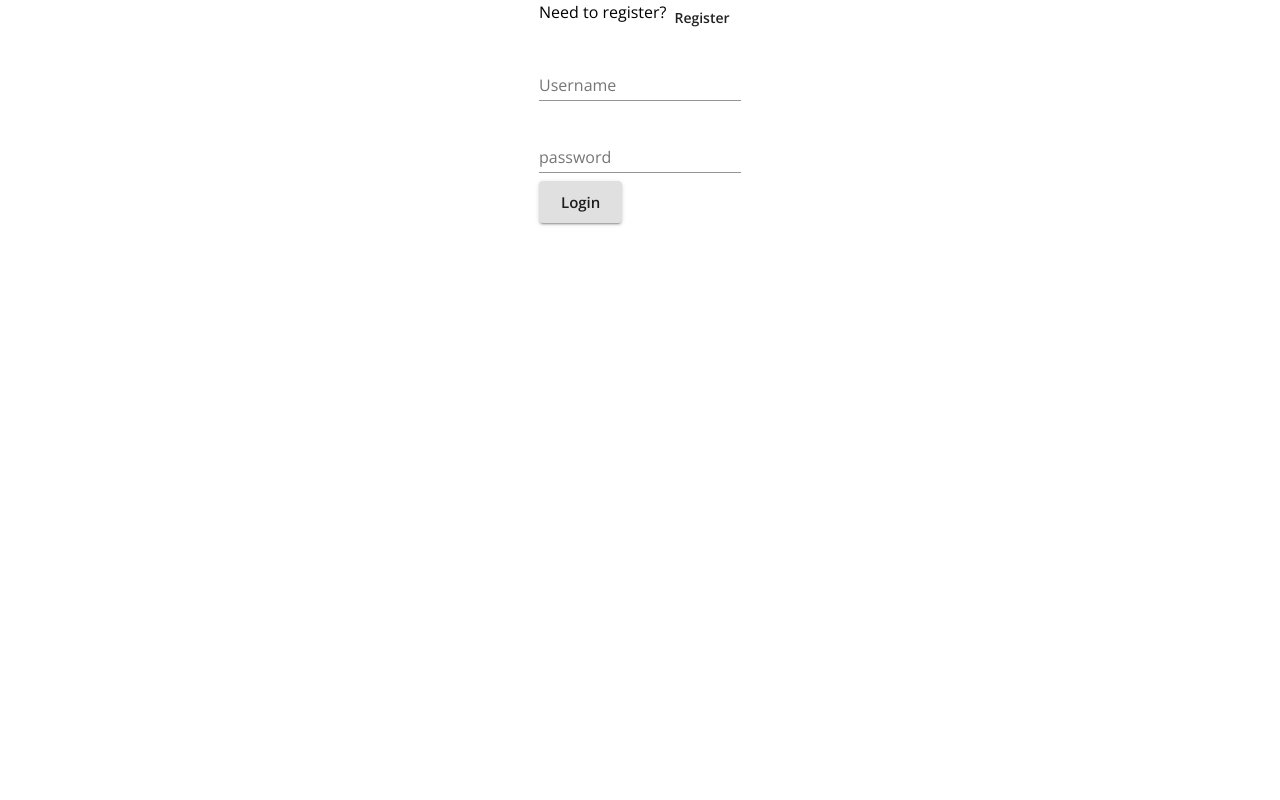
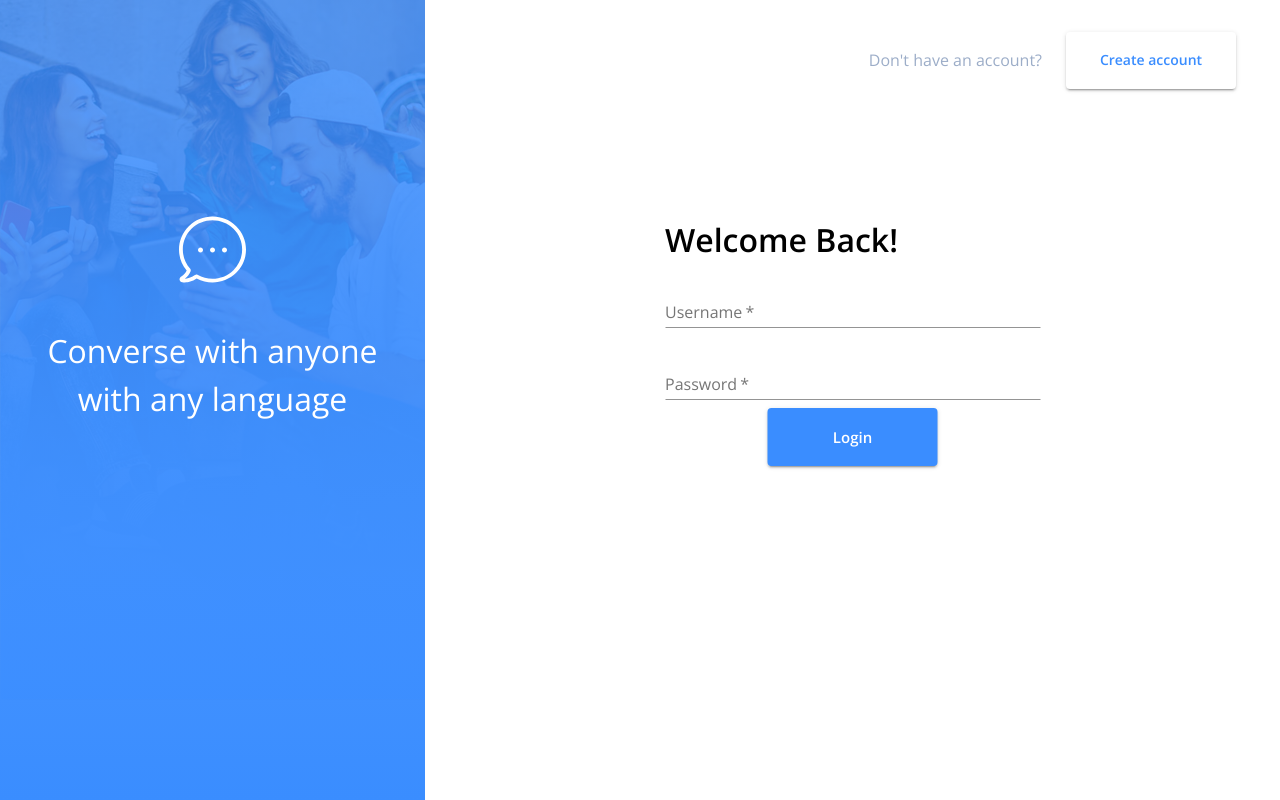
Before and after one commit to mdougherty3/messenger-3916, a React (Create React App) app in the folder client/: page /login in a window 1280 px wide. Built offline with nearby package versions, Linux system fonts and the light colour scheme; no server answers.

Commit message:
Start login screen redesign

```diff
--- a/client/src/Login.js
+++ b/client/src/Login.js
@@ -9,9 +9,75 @@ import {
   FormControl,
   TextField,
 } from "@material-ui/core";
+import { makeStyles } from "@material-ui/core/styles";
 import { login } from "./store/utils/thunkCreators";
+import bgImage from "./assets/images/bg-img.png";
+import bubble from "./assets/images/bubble.svg";
+
+const useStyles = makeStyles(() => ({
+  root: {
+    height: "100vh",
+  },
+  leftContainer: {
+    position: "relative",
+    background:
+      "content-box linear-gradient(to bottom, rgba(58, 141, 255, 0.8), rgba(58, 141, 255, 1))",
+  },
+  rightContainer: {
+    position: "relative",
+    flexGrow: 1,
+  },
+  loginFormContainer: {
+    position: "absolute",
+    top: "27%",
+    width: "375px",
+    left: "50%",
+    transform: "translate(-50%)",
+  },
+  leftTextContainer: {
+    position: "absolute",
+    top: "27%",
+    width: "100%",
+  },
+  topContextMenuContainer: {
+    padding: "2rem",
+  },
+  topContextMenuText: {
+    color: "#9CADC8",
+  },
+  leftContainerHeading: {
+    marginTop: "2.5rem",
+    color: "white",
+    fontSize: "2rem",
+  },
+  bgImage: {
+    zIndex: -1,
+    position: "relative",
+    widgth: "100%",
+  },
+  largeBtn: {
+    width: "170px",
+    margin: "0 12px 0 12px",
+    paddingTop: "16px",
+    paddingBottom: "16px",
+  },
+  registerBtn: {
+    backgroundColor: "#ffffff",
+    marginLeft: "1.5rem",
+    color: "#3A8DFF",
+  },
+  loginBtn: {
+
+  },
+  welcomeBackText: {
+    fontSize: "2rem",
+    fontWeight: "bold",
+    marginRight: "auto",
+  },
+}));
 
 const Login = (props) => {
+  const classes = useStyles();
   const history = useHistory();
   const { user, login } = props;
 
@@ -28,37 +94,91 @@ const Login = (props) => {
   }
 
   return (
-    <Grid container justify="center">
-      <Box>
-        <Grid container item>
-          <Typography>Need to register?</Typography>
-          <Button onClick={() => history.push("/register")}>Register</Button>
+    <Grid container className={classes.root}>
+      <Box
+        item
+        sx={{ display: { xs: "none", md: "block" } }}
+        md={4}
+        className={classes.leftContainer}
+      >
+        <Box className={classes.leftTextContainer} sx={{ textAlign: "center" }}>
+          <img src={bubble} alt="Chat Bubble" />
+          <Typography className={classes.leftContainerHeading}>
+            Converse with anyone <br />
+            with any language
+          </Typography>
+        </Box>
+        <img src={bgImage} className={classes.bgImage} alt="Login Background" />
+      </Box>
+
+      <Box
+        item
+        xs={12}
+        md={8}
+        className={classes.rightContainer}
+        justifyContent="center"
+        container
+      >
+        <Grid
+          container
+          justifyContent="flex-end"
+          alignItems="center"
+          className={classes.topContextMenuContainer}
+        >
+          <Typography className={classes.topContextMenuText}>
+            Don't have an account?
+          </Typography>
+          <Button
+            onClick={() => history.push("/register")}
+            variant="contained"
+            className={`${classes.registerBtn} ${classes.largeBtn}`}
+          >
+            Create account
+          </Button>
         </Grid>
+
         <form onSubmit={handleLogin}>
-          <Grid>
-            <Grid>
-              <FormControl margin="normal" required>
+          <Grid
+            container
+            direction="column"
+            justifyContent="center"
+            alignItems="center"
+            className={classes.loginFormContainer}
+          >
+            <Typography item className={classes.welcomeBackText}>
+              Welcome Back!
+            </Typography>
             <TextField
               aria-label="username"
               label="Username"
               name="username"
               type="text"
+              variant="standard"
+              margin="normal"
+              required
+              fullWidth
             />
-              </FormControl>
-            </Grid>
-            <FormControl margin="normal" required>
+
             <TextField
-                label="password"
+              label="Password"
               aria-label="password"
               type="password"
               name="password"
+              variant="standard"
+              margin="normal"
+              required
+              fullWidth
             />
-            </FormControl>
-            <Grid>
-              <Button type="submit" variant="contained" size="large">
+
+            <Button
+              type="submit"
+              variant="contained"
+              color="primary"
+              size="large"
+              className={`${classes.loginBtn} ${classes.largeBtn}`}
+            >
               Login
             </Button>
-            </Grid>
           </Grid>
         </form>
       </Box>
```
Also changed, not shown: client/src/assets/images/bg-img.png (added), client/src/assets/images/bubble.svg (added). Lines whose indentation alone changed are shown as unchanged.
